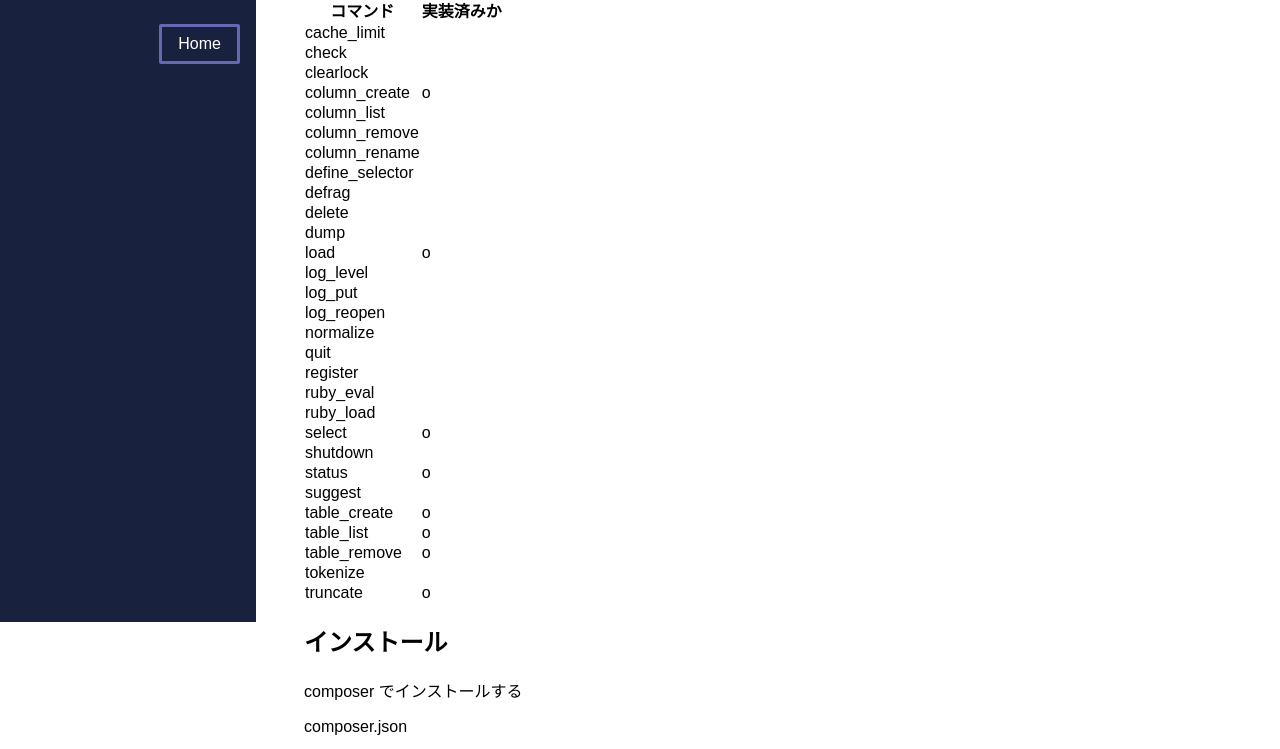
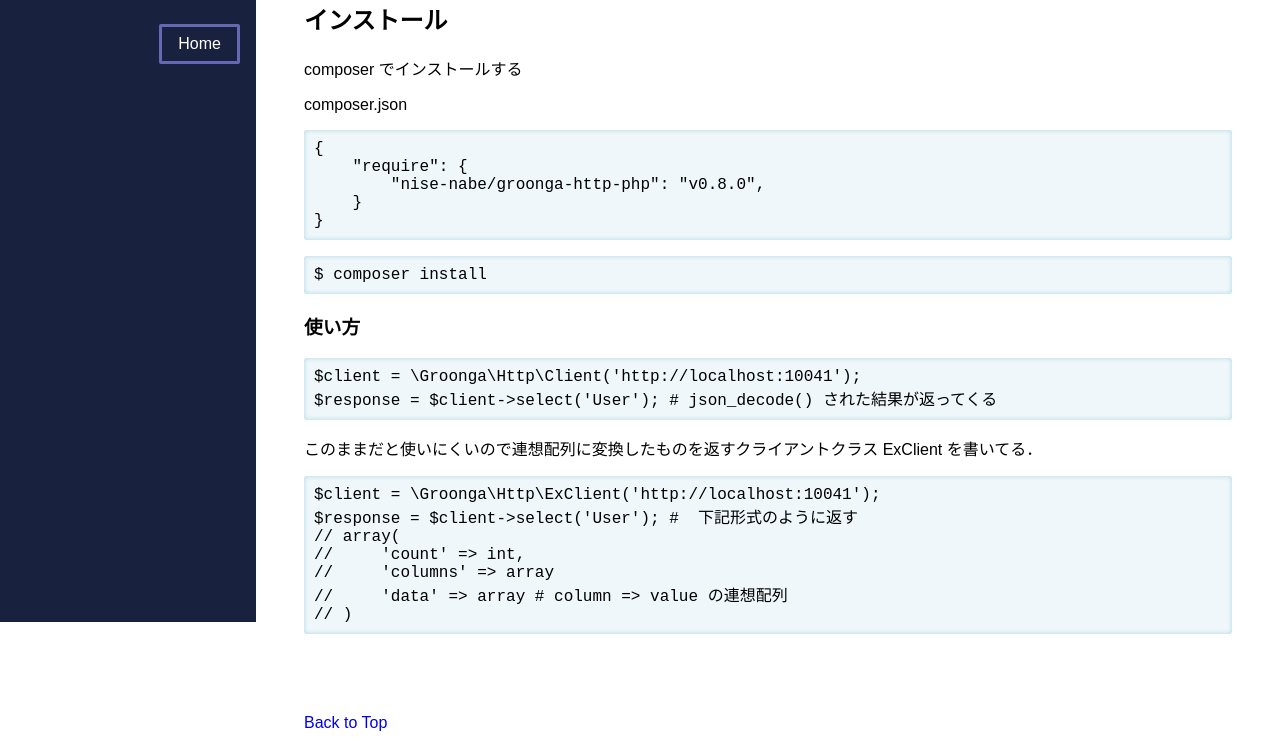
Before and after one commit to nise-nabe/nise-nabe.github.com, a plain HTML site: page 2014/01/31/groonga-http-php.html in a window 1280 px wide. Shown: the part 178-927 px from the top of the page. Drawn offline with Linux system fonts and the light colour scheme.

Commit message:
modified

```diff
--- a/2014/01/31/groonga-http-php.html
+++ b/2014/01/31/groonga-http-php.html
@@ -23,165 +23,9 @@
   <div class="pure-u-1">
     <div class="content">
       <article class="post">
-        <header><h2>Groonga http サーバへ php でアクセスするライブラリ書いてる</h2><p class="meta">2014/02/09 04:51:40</p></header>
+        <header><h2>Groonga http サーバへ php でアクセスするライブラリ書いた</h2><p class="meta">2014/02/09 04:51:40</p></header>
         <div class="post">
         <p><a href="https://github.com/nise-nabe/groonga-http-php">nise-nabe/groonga-http-php</a></p>
-
-<table>
-<thead>
-<tr>
-<th>コマンド</th>
-<th>実装済みか</th>
-</tr>
-</thead>
-
-<tbody>
-<tr>
-<td>cache_limit</td>
-<td></td>
-</tr>
-
-<tr>
-<td>check</td>
-<td></td>
-</tr>
-
-<tr>
-<td>clearlock</td>
-<td></td>
-</tr>
-
-<tr>
-<td>column_create</td>
-<td>o</td>
-</tr>
-
-<tr>
-<td>column_list</td>
-<td></td>
-</tr>
-
-<tr>
-<td>column_remove</td>
-<td></td>
-</tr>
-
-<tr>
-<td>column_rename</td>
-<td></td>
-</tr>
-
-<tr>
-<td>define_selector</td>
-<td></td>
-</tr>
-
-<tr>
-<td>defrag</td>
-<td></td>
-</tr>
-
-<tr>
-<td>delete</td>
-<td></td>
-</tr>
-
-<tr>
-<td>dump</td>
-<td></td>
-</tr>
-
-<tr>
-<td>load</td>
-<td>o</td>
-</tr>
-
-<tr>
-<td>log_level</td>
-<td></td>
-</tr>
-
-<tr>
-<td>log_put</td>
-<td></td>
-</tr>
-
-<tr>
-<td>log_reopen</td>
-<td></td>
-</tr>
-
-<tr>
-<td>normalize</td>
-<td></td>
-</tr>
-
-<tr>
-<td>quit</td>
-<td></td>
-</tr>
-
-<tr>
-<td>register</td>
-<td></td>
-</tr>
-
-<tr>
-<td>ruby_eval</td>
-<td></td>
-</tr>
-
-<tr>
-<td>ruby_load</td>
-<td></td>
-</tr>
-
-<tr>
-<td>select</td>
-<td>o</td>
-</tr>
-
-<tr>
-<td>shutdown</td>
-<td></td>
-</tr>
-
-<tr>
-<td>status</td>
-<td>o</td>
-</tr>
-
-<tr>
-<td>suggest</td>
-<td></td>
-</tr>
-
-<tr>
-<td>table_create</td>
-<td>o</td>
-</tr>
-
-<tr>
-<td>table_list</td>
-<td>o</td>
-</tr>
-
-<tr>
-<td>table_remove</td>
-<td>o</td>
-</tr>
-
-<tr>
-<td>tokenize</td>
-<td></td>
-</tr>
-
-<tr>
-<td>truncate</td>
-<td>o</td>
-</tr>
-</tbody>
-</table>
 
 <h2>インストール</h2>
 
@@ -190,23 +34,8 @@
 <p>composer.json</p>
 
 <pre><code>{
-    &quot;repositories&quot;: [
-        {
-            &quot;type&quot;: &quot;package&quot;,
-            &quot;package&quot;: {
-                &quot;name&quot;: &quot;nise-nabe/groonga-http-php&quot;,
-                &quot;version&quot;: &quot;dev-master&quot;,
-                &quot;source&quot; : {
-                    &quot;url&quot;: &quot;git://github.com/nise-nabe/groonga-http-php&quot;,
-                    &quot;type&quot;: &quot;git&quot;,
-                    &quot;reference&quot;: &quot;master&quot;
-                }
-            }
-        }
-    ],
     &quot;require&quot;: {
-        &quot;nise-nabe/groonga-http-php&quot;: &quot;dev-master&quot;,
-        &quot;guzzle/guzzle&quot;: &quot;v3.8.0&quot;
+        &quot;nise-nabe/groonga-http-php&quot;: &quot;v0.8.0&quot;,
     }
 }
 </code></pre>
```
Also changed, not shown: index.html (+1 -1 lines), rss.xml (+5 -5 lines).
